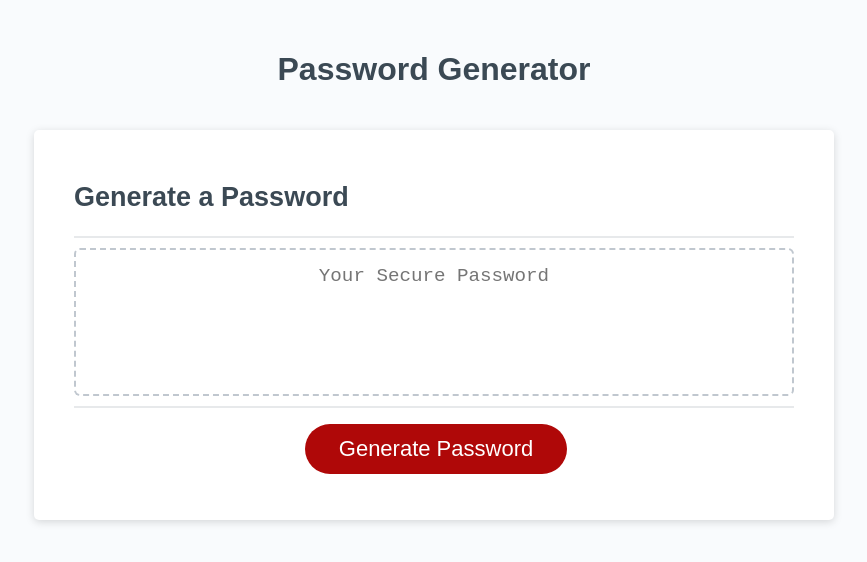
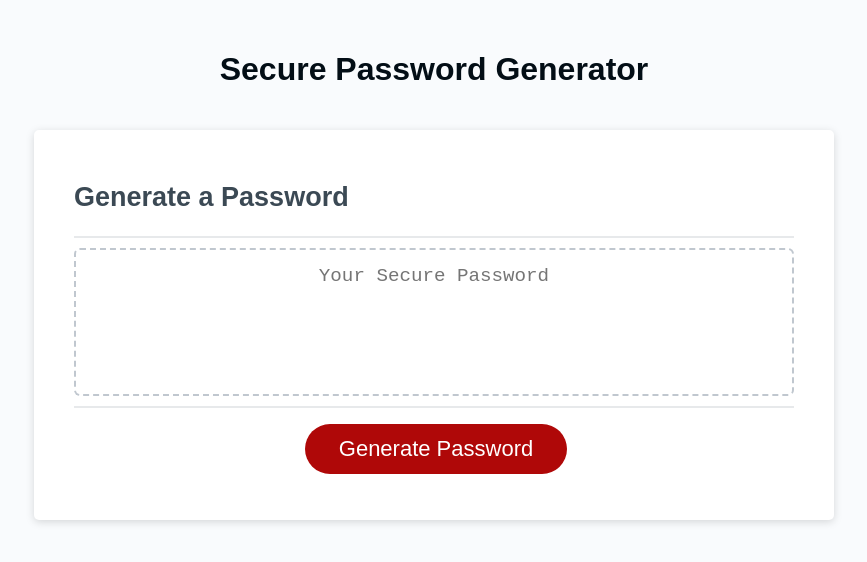
Before and after one commit to blancahidalgo/passwordgen-thirdchallenge, a plain HTML site: page Develop/index.html in a window 1280 px wide. Shown: the whole page, without its empty margins (206-1073 px from the left). Drawn offline with Linux system fonts and the light colour scheme.

Commit message:
moved the script.js file to the header as I prefer this there than at the bottom of the body, where it's intially placed

```diff
--- a/Develop/index.html
+++ b/Develop/index.html
@@ -4,13 +4,14 @@
     <meta charset="UTF-8" />
     <meta name="viewport" content="width=device-width, initial-scale=1.0" />
     <meta http-equiv="X-UA-Compatible" content="ie=edge" />
-    <title>Password Generator</title>
+    <title>Secure Password Generator</title>
+    <script src="script.js"></script>
     <link rel="stylesheet" href="style.css" />
   </head>
   <body>
     <div class="wrapper">
       <header>
-        <h1>Password Generator</h1>
+        <h1>Secure Password Generator</h1>
       </header>
       <div class="card">
         <div class="card-header">
@@ -29,6 +30,5 @@
         </div>
       </div>
     </div>
-    <script src="script.js"></script>
   </body>
 </html>
--- a/Develop/style.css
+++ b/Develop/style.css
@@ -27,7 +27,7 @@ header {
   text-align: center;
   padding: 20px;
   padding-top: 0px;
-  color: hsl(206, 17%, 28%);
+  color: hsl(205, 74%, 5%);
 }
 
 .card {
```
